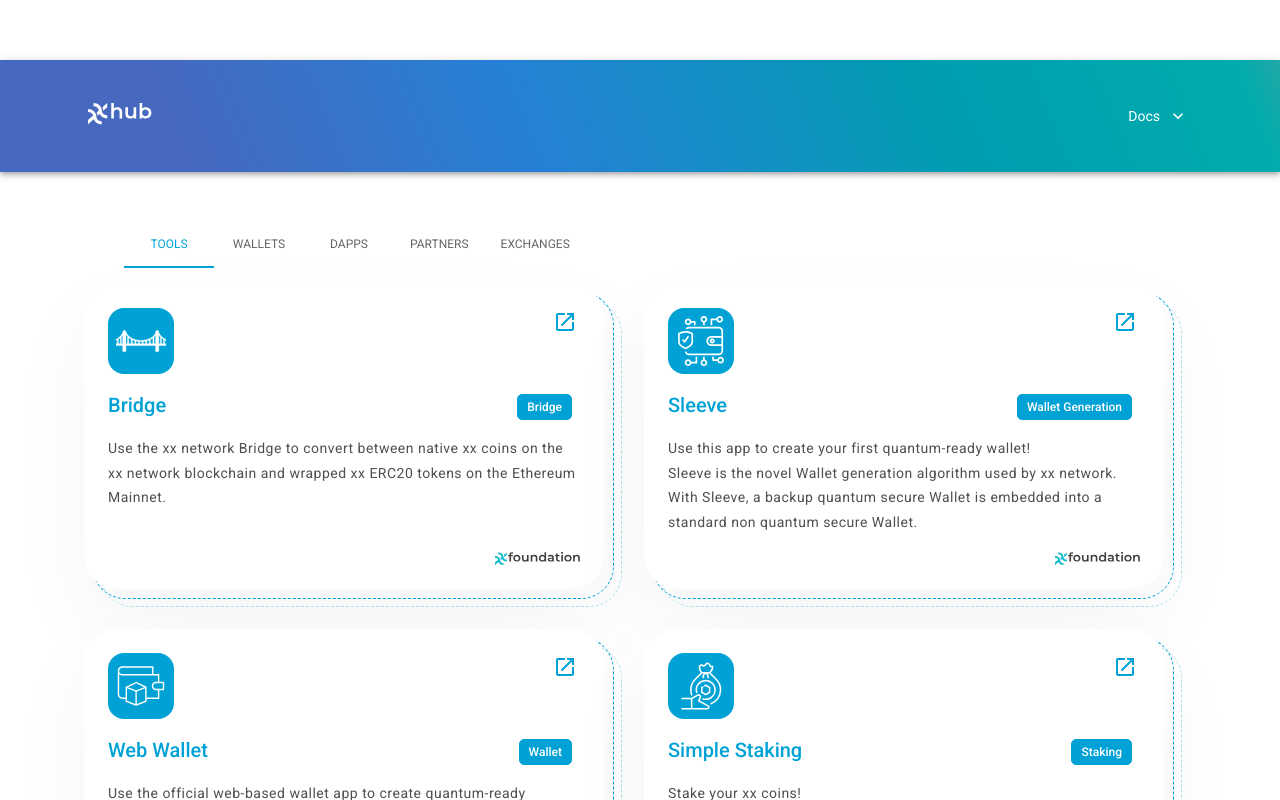
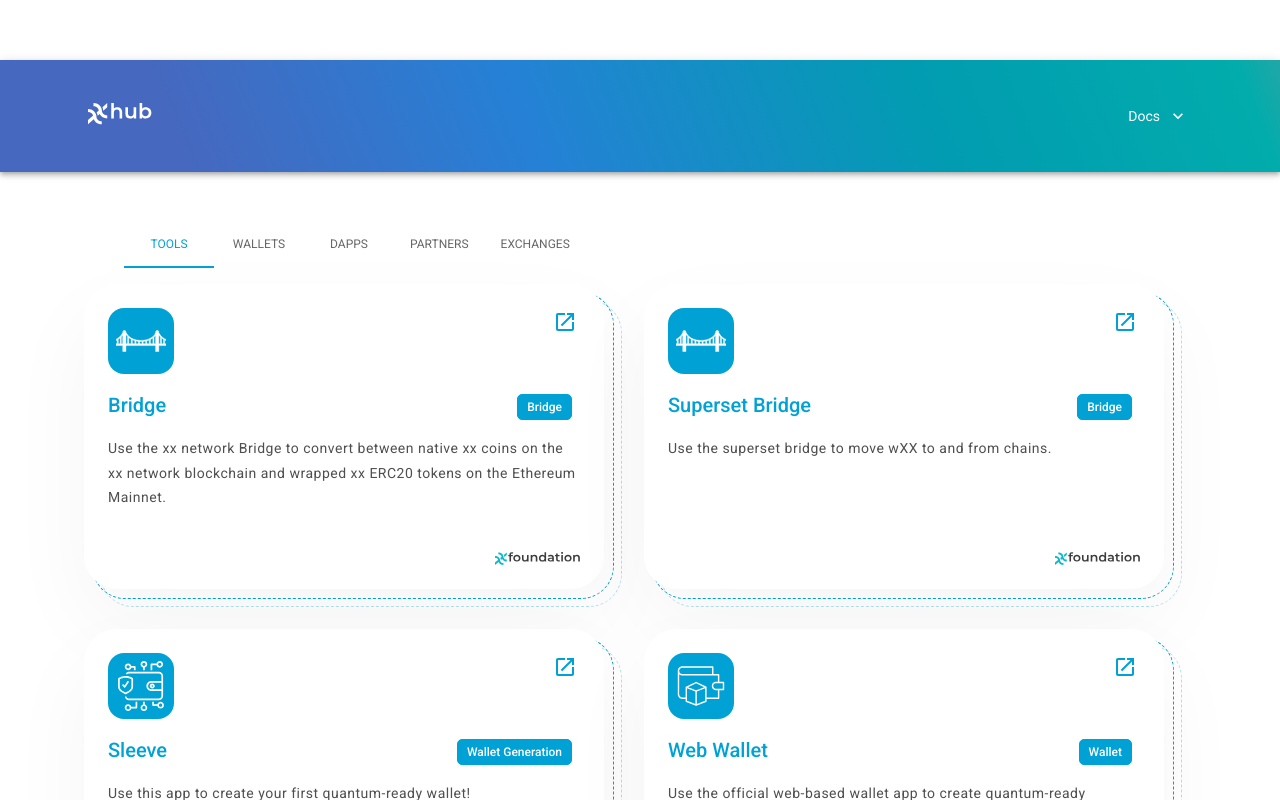
Before and after one commit to xxfoundation/web-hub, a React (Create React App) app: page / in a window 1280 px wide. Shown: the top 800 px of the page. Built offline with nearby package versions, Linux system fonts and the light colour scheme.

Commit message:
Integrate SuperSet Bridge

```diff
--- a/src/App.tsx
+++ b/src/App.tsx
@@ -1,25 +1,28 @@
-import './assets/styles/index.css'
+import './assets/styles/index.css';
 
 import { BrowserRouter as Router, Route, Routes } from 'react-router-dom';
 import { Box, Stack } from '@mui/material';
 import Home from './pages';
+import Superset from './pages/Superset';
 import Header from './components/Header';
 import Footer from './components/Footer';
 
+
 function App() {
-  return(
+  return (
     <Router>
       <Stack sx={{ minHeight: '100vh', minWidth: '370px' }}>
         <Header />
         <Box flexGrow={1}>
           <Routes>
             <Route path='*' element={<Home />} />
+            <Route path='/superset' element={<Superset />} />
           </Routes>
         </Box>
         <Footer />
       </Stack>
     </Router>
-  )
+  );
 }
 
-export default App
+export default App;
--- a/src/components/Header.tsx
+++ b/src/components/Header.tsx
@@ -116,7 +116,7 @@
   <StyledContainer position='static'>
     <Container maxWidth='lg'>
       <Toolbar sx={{ flexDirection: {xs: 'column', md: 'row'}, justifyContent: 'space-between'}}>
-        <Link>
+        <Link href='/'>
           <img src={hub_white} />
         </Link>
         <Stack direction={'row'} spacing={2} sx={{flexWrap: 'wrap', p: { xs: '1em 0 0 1.5em', ml: '0', lg: '0' }}}>
--- a/src/content/tools.ts
+++ b/src/content/tools.ts
@@ -14,6 +14,17 @@
     description:
     'Use the xx network Bridge to convert between native xx coins on the xx network blockchain and wrapped xx ERC20 tokens on the Ethereum Mainnet.',
     urls: ['https://bridge.xx.network'],
+    tags: ['Bridge'],
+    icon: bridge,
+    logo: foundation,
+    company: 'xx Foundation',
+    companyUrl: 'https://xxfoundation.org'
+  },
+  {
+    title: 'Superset Bridge',
+    description:
+    'Use the superset bridge to move wXX to and from chains.',
+    urls: ['/superset'],
     tags: ['Bridge'],
     icon: bridge,
     logo: foundation,
--- /dev/null
+++ b/src/pages/Superset.tsx
@@ -0,0 +1,17 @@
+import { Box, Container } from '@mui/material';
+import BasicTabs from '../components/BasicTabs';
+
+function Superset() {
+  return (
+    <Container maxWidth='lg' sx={{ py: 6 }}>
+      <iframe
+            src={'https://f341f250-e8a6-4013-93c0-b96133543814.bridges.rollbridge.app/?widget=true&fromChainId=1&toChainId=56&tokenAddress=0x171120219d3223E008558654ec3254A0F206edb2'}
+            width='100%'
+            height='700'
+            frameBorder='0'
+          />
+    </Container>
+  );
+}
+
+export default Superset;
```
